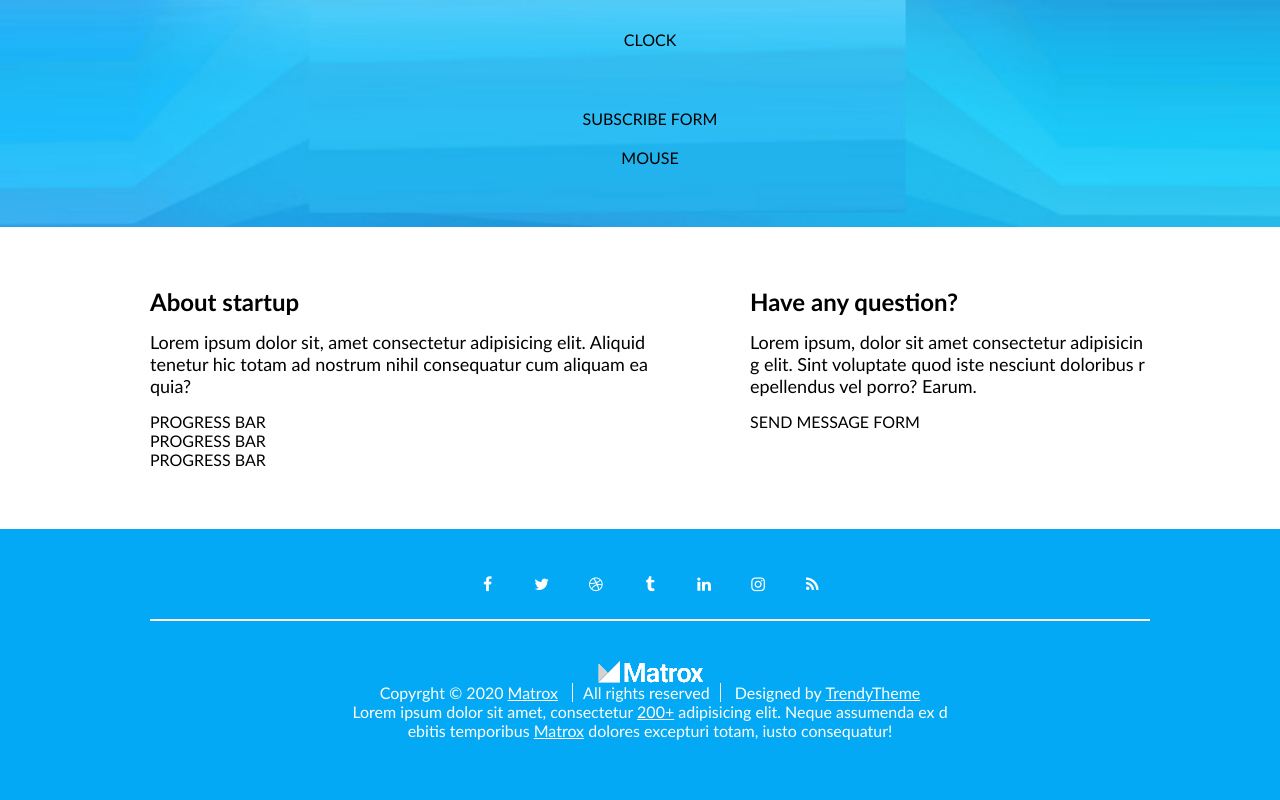
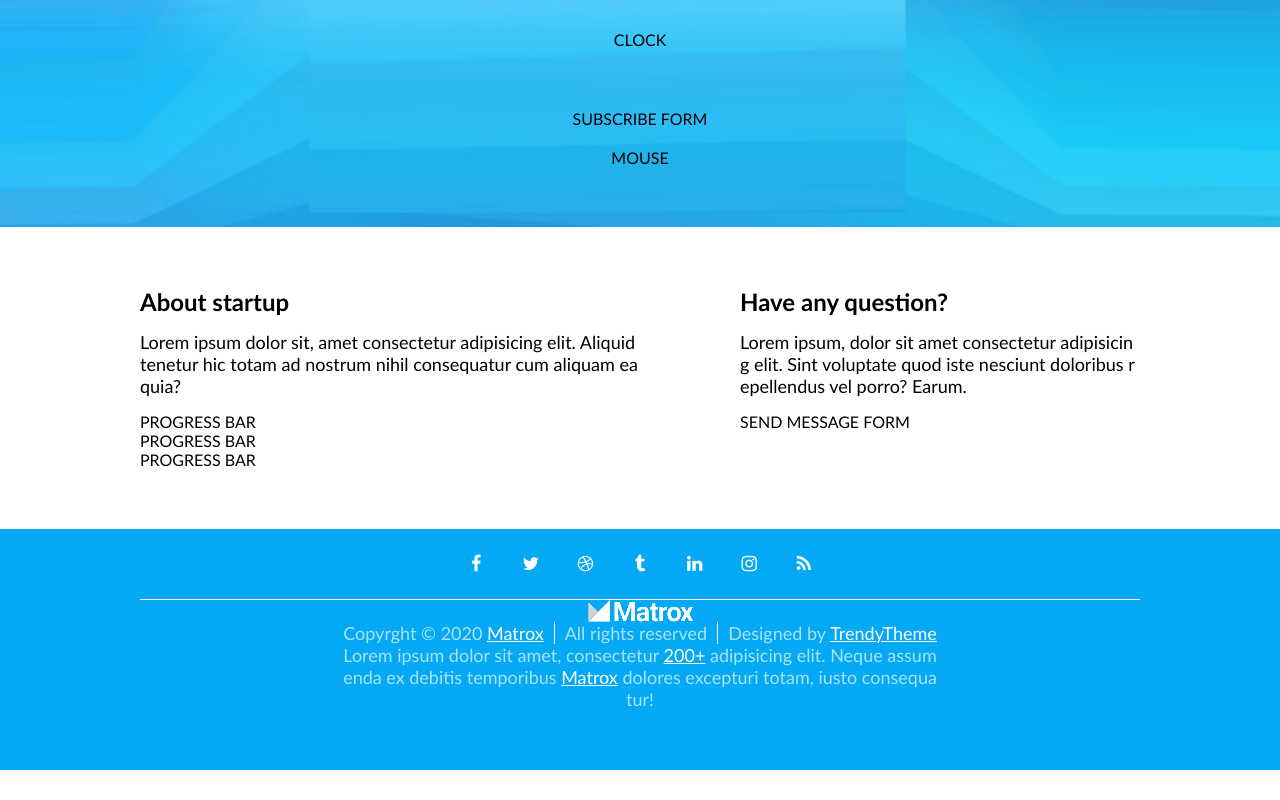
Before and after one commit to Kasparasgrin/10.-Coming-soon, a plain HTML site: page index.html in a window 1280 px wide. Shown: the part 352-1152 px from the top of the page. After the commit the page ends 1122 px from the top, so only its background shows below. Drawn offline with Linux system fonts and the light colour scheme.

Commit message:
Footer styling

```diff
--- a/css/main.css
+++ b/css/main.css
@@ -3,8 +3,6 @@
     width: 100%;
     padding-top: 60px;
     padding-bottom: 60px;
-    padding-left:20px;
-    padding-right: 20px:;
 
 }
     .hero-row {
@@ -75,16 +73,15 @@
 
         footer.container {
             text-align: center;
-            padding-top: 20px;
+            padding-top: 0px;
+            font-size: 18px;
         }
         .socials {
             display: inline-block;
             width: 100%;
-            border-bottom: 2px solid #fff;
-            margin-bottom: 40px;
+            border-bottom: 1px solid #fff;
             padding-top: 10px;
             padding-bottom: 10px;
-
         }
             .socials > .fa {
                 color: white;
@@ -105,8 +102,7 @@
             width: 600px;
             margin-left: calc((100% - 600px) / 2);
             margin-right: calc((100% - 600px) / 2);
-            color: #fffffa;
-
+            color: #ffffffaa;
         }
             .footer-logo > .logo {
                 margin-top: 30px;
@@ -114,10 +110,10 @@
             }
             .copyright {
                 display: inline-block;
-                width: 100%;
             }
                 .copyright > .texts {
                     display: inline-block;
+                    float: left;
                 }
                 .copyright > .texts.borders {
                     margin-left: 10px;
@@ -128,12 +124,10 @@
                     border-top: none;
                     border-bottom: none;
                 }
-
             .fotter-texts > p {
                 display: inline-block;
                 width: 100%;
             }
-
             .footer-texts a {
                 color: white;
             }
@@ -184,6 +178,7 @@
     .copyright > .texts.border {
         width: 100%;
         border: none;
+        margin: 0;
     }
 }
 
```
Lines whose indentation alone changed are shown as unchanged.
